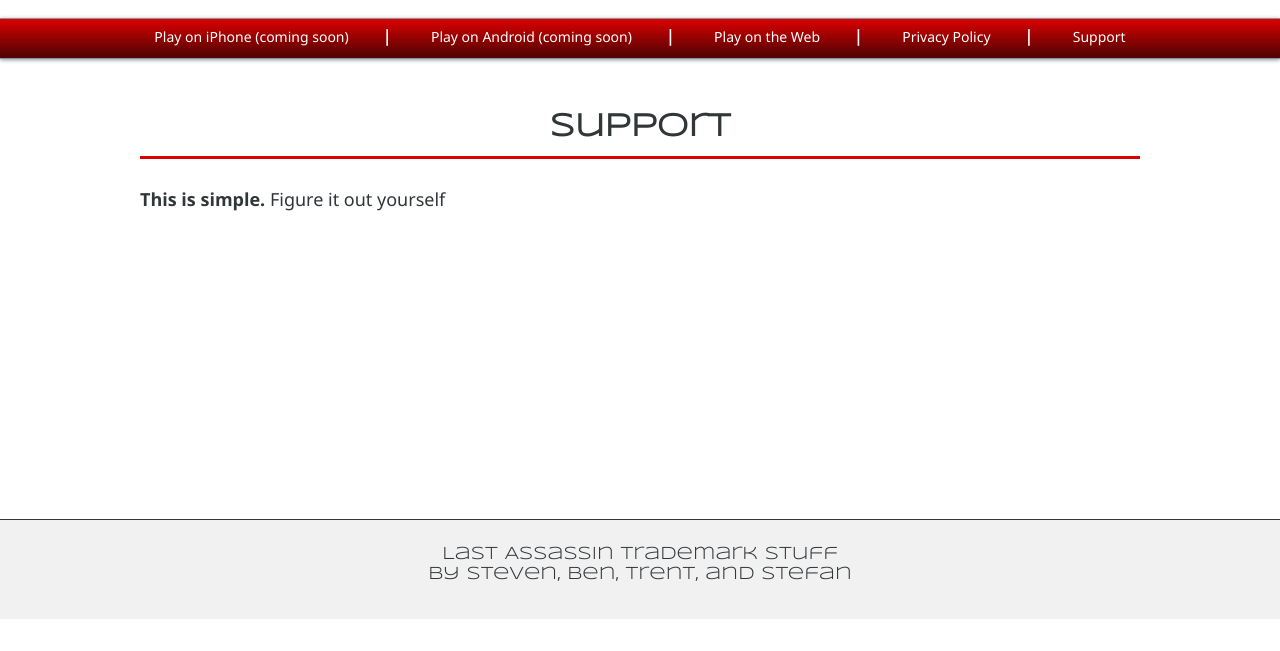
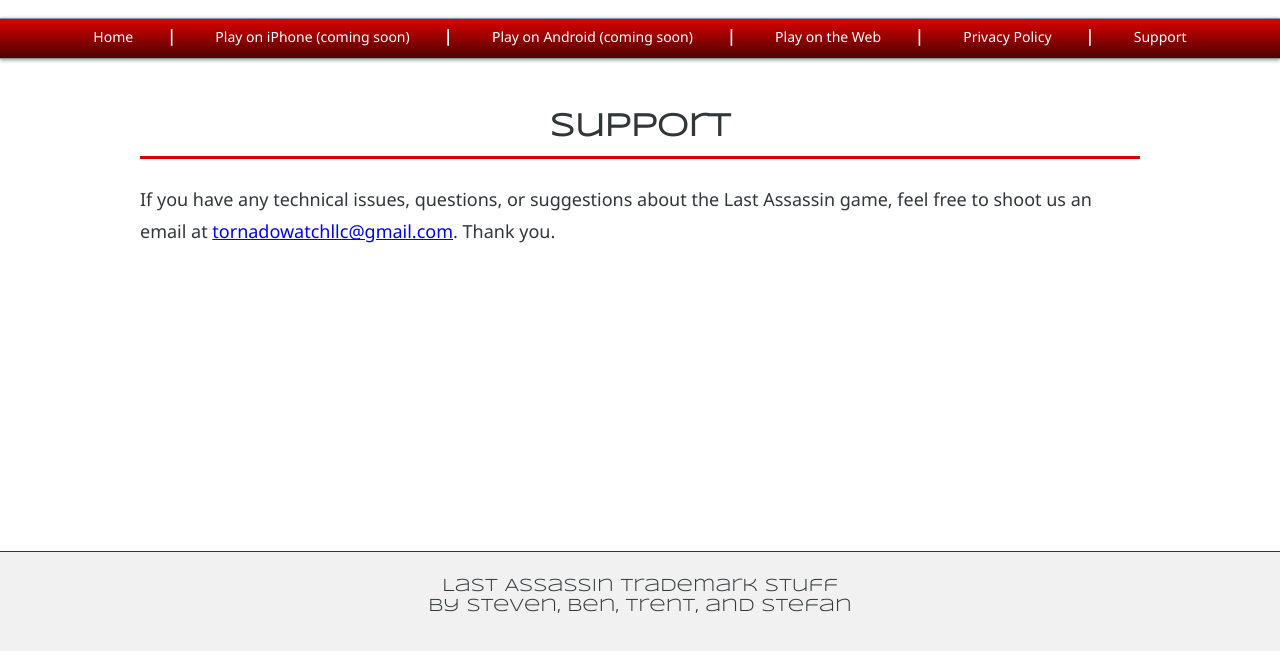
Before and after one commit to Auvache/lastassassin_com, a plain HTML site: page support.html in a window 1280 px wide. Shown: the part 194-845 px from the top of the page. Before the commit the page ends 813 px from the top, so only its background shows below. Drawn offline with nearby package versions, Linux system fonts and the light colour scheme.

Commit message:
updated support page

```diff
--- a/include/header.html
+++ b/include/header.html
@@ -8,14 +8,16 @@
     <button class="ham dropbtn" onclick="openMenu()"><img id="hambtn" alt="click to open menu"
             src="/img/ham.png" style="width: 50px;" /></button>
     <div id="myDropdown" class="dropdown-content">
+        <a href="/">Home</a>
         <a href="#">Play on iPhone (coming soon)</a>
         <a href="#">Play on Android (coming soon)</a>
         <a href="https://www.lastassassin.app" target="_blank">Play on the Web</a>
         <a href="/privacy.html">Privacy Policy</a>
         <a href="/support.html">Support</a>
     </div>
-
+    <!-- main nav bar links -->
     <ul id="nav" class="nav-link-list">
+        <li><a href="/">Home</a>|</li>
         <li><a href="#">Play on iPhone (coming soon)</a>|</li>
         <li><a href="#">Play on Android (coming soon)</a>|</li>
         <li><a href="https://www.lastassassin.app" target="_blank">Play on the Web</a>|</li>
--- a/support.html
+++ b/support.html
@@ -19,8 +19,10 @@
         <div id="header"></div>
         <div class="content">
             <h2>Support</h2>
-            <p><strong>This is simple. </strong>
-                Figure it out yourself
+            <p>
+                If you have any technical issues, questions, or suggestions about the Last Assassin game,
+                feel free to shoot us an email at <a href="mailto:tornadowatchllc@gmail.com">tornadowatchllc@gmail.com</a>.
+                Thank you.
             </p>
         </div>
         <div class="buffer"></div>
```
